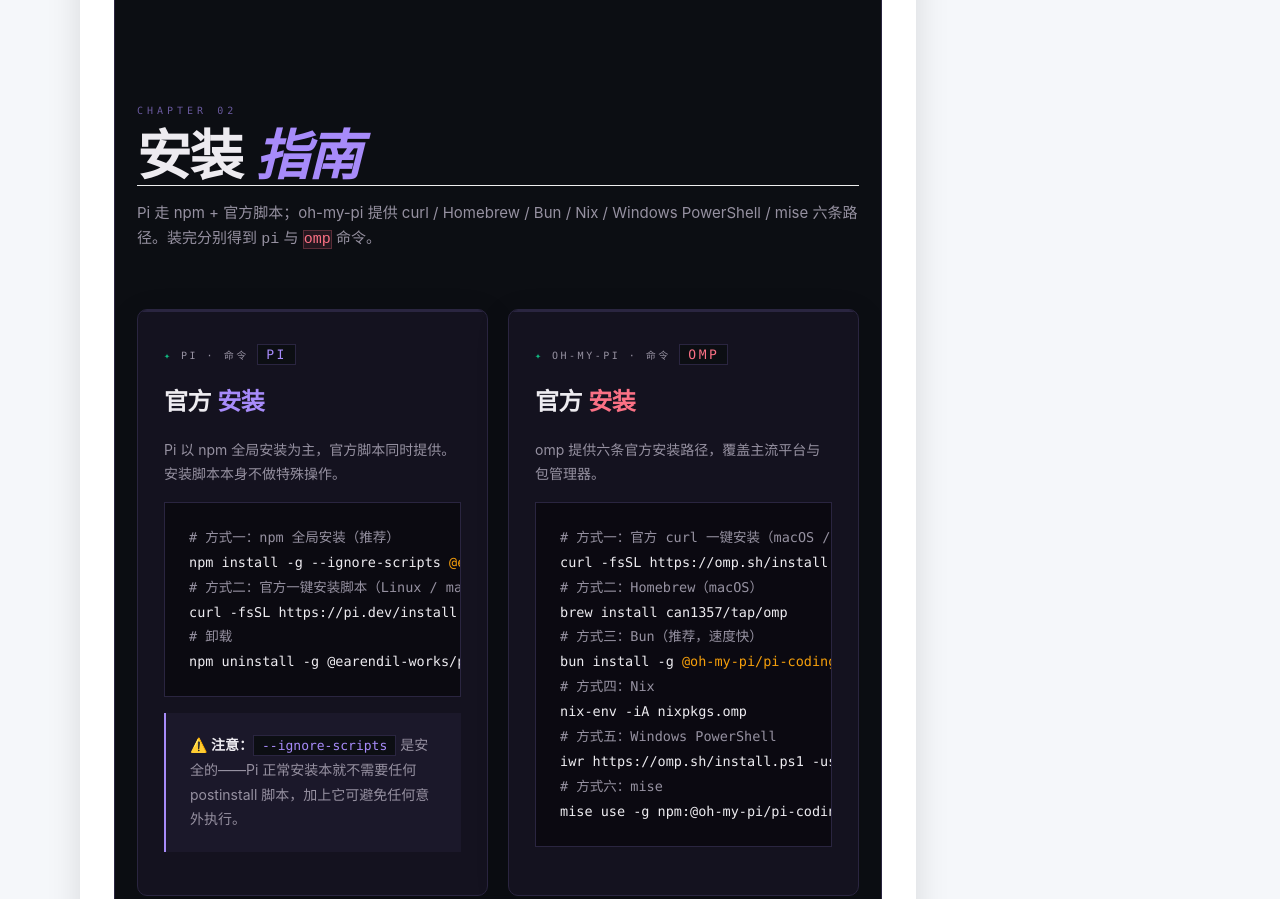
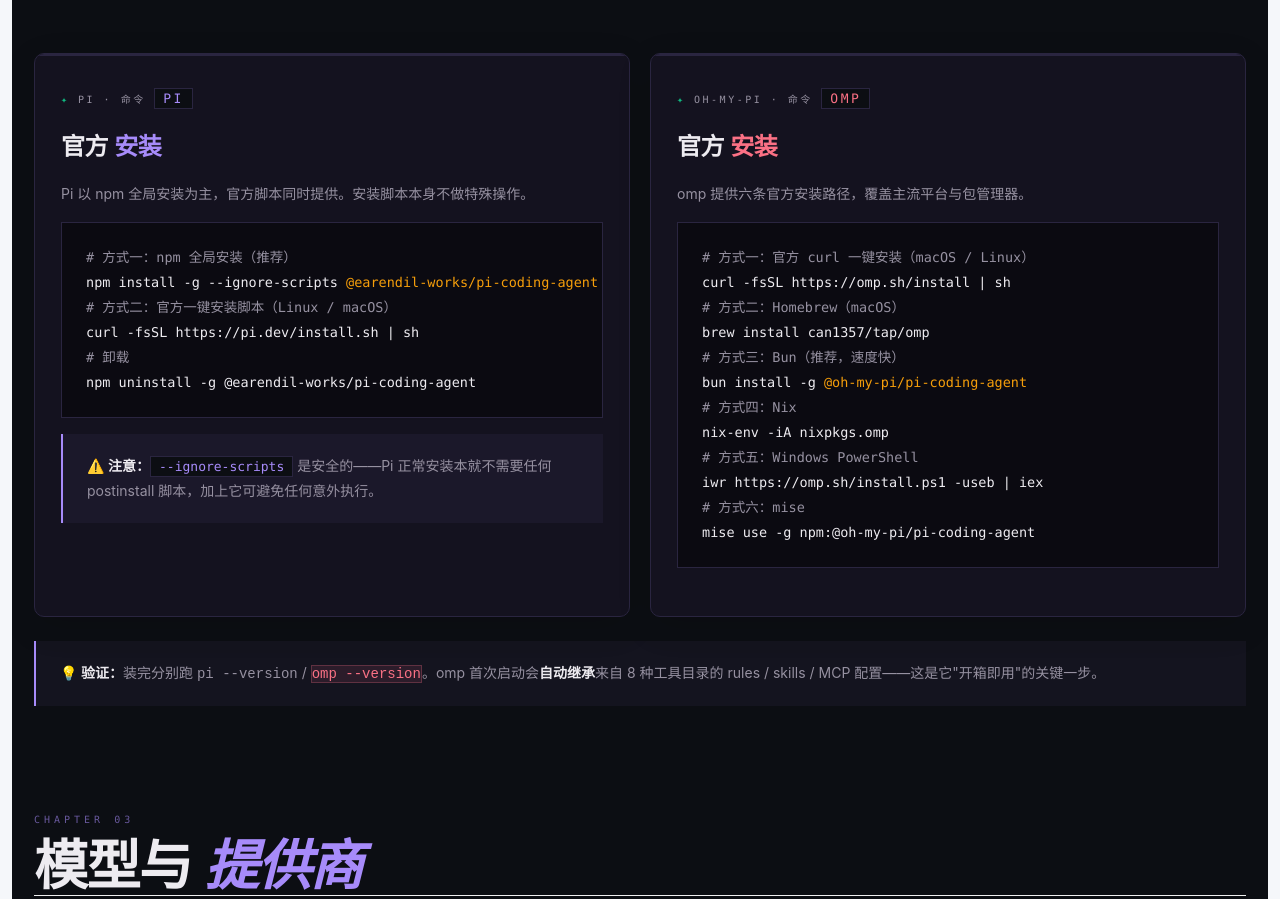
Before and after one commit to xiaonige/xiaonige.github.io, an Astro site: page /2026/09/12/pi-vs-oh-my-pi in a window 1280 px wide. Shown: the part 2133-3032 px from the top of the page. Built offline with nearby package versions, Linux system fonts and the light colour scheme; Astro itself is replaced by a stand-in of ours; no server answers.

Commit message:
支持 HTML 嵌入文章全宽布局（frontmatter wide:true，隐藏目录并放宽正文）

```diff
--- a/public/styles.css
+++ b/public/styles.css
@@ -237,3 +237,31 @@
 .plantuml-source-details { margin: 0 0 24px; border-radius: 10px; background: #f7faf9; border: 1px dashed rgba(66,185,131,.38); }
 .plantuml-source-details summary { cursor: pointer; padding: 12px 16px; color: #42b983; font-weight: 700; }
 .plantuml-source-details pre { margin: 0 !important; border-radius: 0 0 10px 10px; }
+
+/* Phase 8: full-bleed embedded HTML articles (frontmatter wide: true) */
+.article-layout-wide {
+  width: min(1280px, calc(100% - 24px));
+  grid-template-columns: minmax(0, 1fr);
+  gap: 0;
+}
+.content-card-wide {
+  width: 100%;
+  max-width: none;
+  margin: 72px auto 36px;
+  padding: 0;
+  overflow: hidden;
+  background: transparent;
+  border-radius: 0;
+  box-shadow: none;
+}
+.content-card-wide #piomp-root,
+.content-card-wide [id$="-embed-root"] {
+  margin: 0;
+  border: none;
+  border-radius: 14px;
+  overflow: hidden;
+}
+@media (max-width: 900px) {
+  .article-layout-wide { width: calc(100% - 16px); }
+  .content-card-wide { margin-top: 46px; }
+}
--- a/src/content.config.ts
+++ b/src/content.config.ts
@@ -10,7 +10,8 @@
   cover: z.string().optional(),
   description: z.string().optional(),
   draft: z.boolean().default(false),
-  markmap: z.boolean().optional()
+  markmap: z.boolean().optional(),
+  wide: z.boolean().optional()
 });
 
 const posts = defineCollection({ type: 'content', schema: postSchema });
--- a/src/content/posts/pi-vs-oh-my-pi.md
+++ b/src/content/posts/pi-vs-oh-my-pi.md
@@ -11,6 +11,7 @@
   - 开源工具
 description: "Pi 与 oh-my-pi（omp）是什么关系？从定位、安装、模型提供商、工具链、hashline 编辑格式、权限沙箱到扩展生态，一次讲清上游 harness 与它的 batteries-included fork 的差异与选择。"
 cover: /medias/featureimages/14.jpg
+wide: true
 ---
 <div id="piomp-root">
 <style>
--- a/src/pages/[year]/[month]/[day]/[slug]/index.astro
+++ b/src/pages/[year]/[month]/[day]/[slug]/index.astro
@@ -74,11 +74,11 @@
       </div>
     </div>
   </section>
-  <div class="article-layout container">
-    <article class="content-card prose article-content-page" data-plantuml-images={JSON.stringify(plantumlImages)}>
+  <div class:list={["article-layout", "container", { "article-layout-wide": post.data.wide }]}>
+    <article class:list={["content-card", "prose", "article-content-page", { "content-card-wide": post.data.wide }]} data-plantuml-images={JSON.stringify(plantumlImages)}>
       <Content />
     </article>
-    <ArticleToc headings={tocHeadings} />
+    {!post.data.wide && <ArticleToc headings={tocHeadings} />}
   </div>
   <div class="container"><PostExtras post={post} /><PostNav newer={newer} older={older} related={related} /></div>
   <script is:inline>
```
